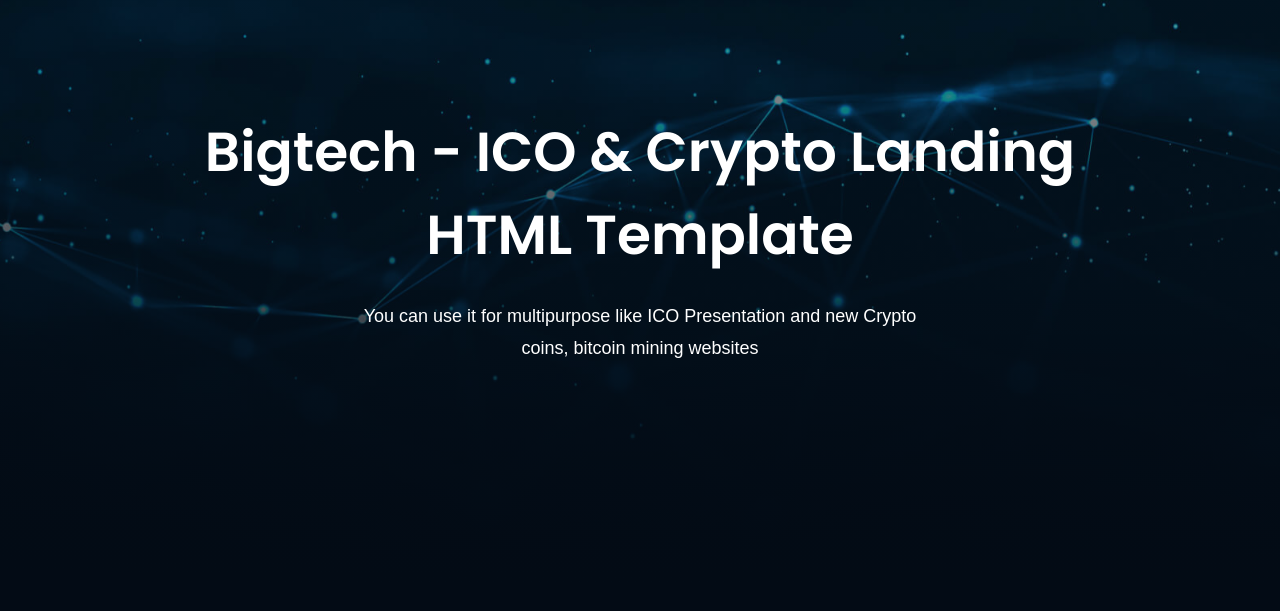
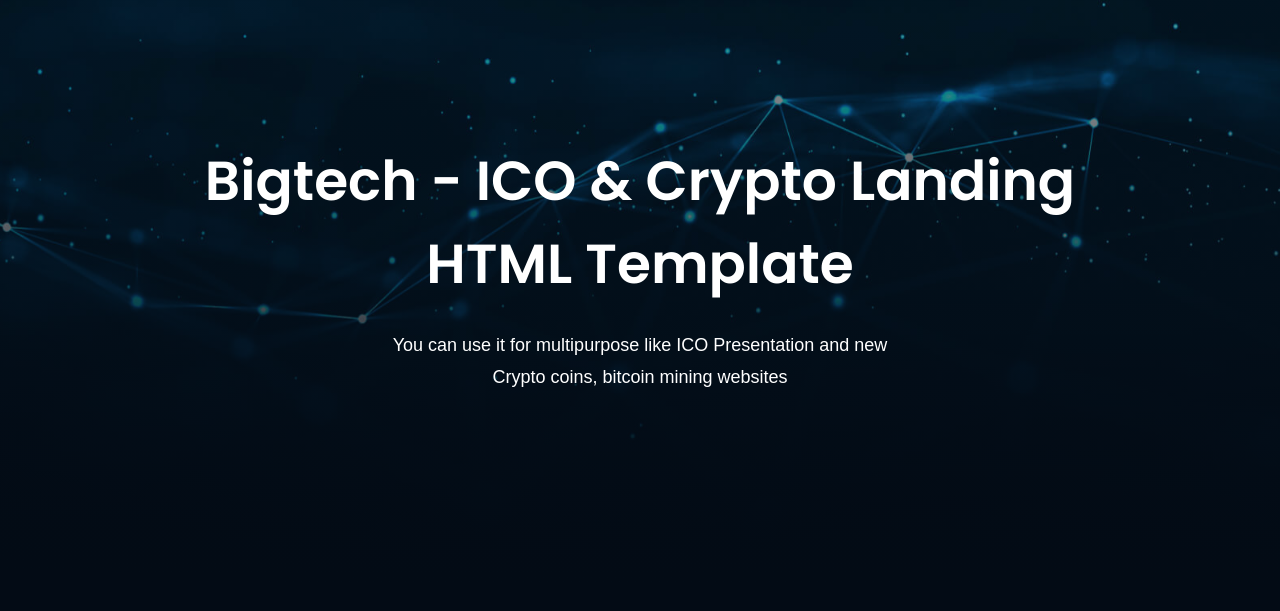
Before and after one commit to VanCongChiThanh/LandingPage-2024, a plain HTML site: page index.html in a window 1280 px wide. Shown: the part 189-800 px from the top of the page. Drawn offline with nearby package versions, Linux system fonts and the light colour scheme.

Commit message:
done 1.2

```diff
--- a/assest/main.css
+++ b/assest/main.css
@@ -70,7 +70,7 @@ header a{
 .banner-header{
     display: flex;
     justify-content: space-between;
-    width: 70%;
+    width: 1200px;
     padding:0 30px;
     align-items: center;
     text-align: center;
@@ -118,10 +118,12 @@ header a{
     display:block;
     margin:0 auto;
     z-index: 1;
-    max-width: 960px;
+    max-width: 60%;
+    padding:30px;
 }
 .banner-content h2{
-    font-size: 55px;
+    line-height: 1.5;
+    font-size: 60px;
     text-align: center;
     margin-bottom: 25px;
     font-weight: 600;
@@ -131,7 +133,7 @@ header a{
     font-size:18px;
     text-align: center;
     line-height: 31.5px;
-    width:65%;
+    width:55%;
     padding:0 20px;
     margin: auto;
     font-weight: 400;
@@ -308,6 +310,18 @@ footer{
     }
 }
 /* RESPONSIVE----------------------------------------------------------------------------------- */
+@media screen  and (max-width:1500px) {
+    .banner-content {
+        max-width:960px;
+        h2{
+            font-size:55px;
+        }
+        p{
+            width: 65%;
+        }
+    }
+
+}
 @media screen and (max-width:1180px) {
     .banner-header{
         width: 90%;
```
